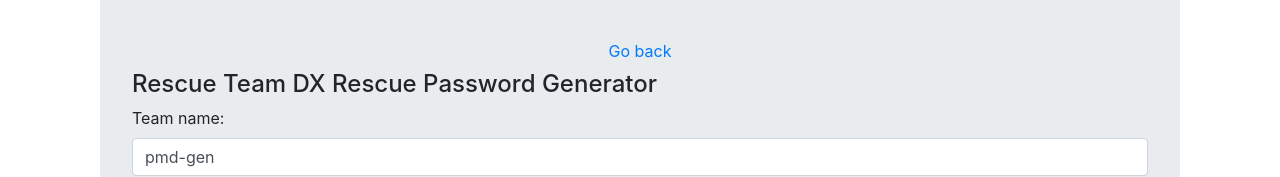
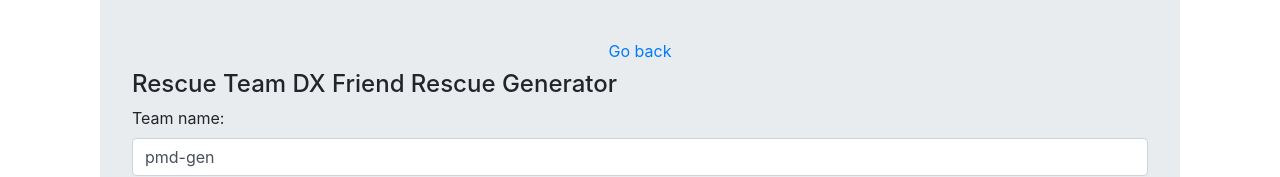
Before and after one commit to Karthik99999/pmd-gen, a SvelteKit app: page /rtdx-rescue in a window 1280 px wide. Shown: the part 125-302 px from the top of the page. Built offline with nearby package versions, Linux system fonts and the light colour scheme.

Commit message:
Fix titles

```diff
--- a/src/routes/(rt)/rt-wondermail/+page.svelte
+++ b/src/routes/(rt)/rt-wondermail/+page.svelte
@@ -96,6 +96,8 @@
 	<a class="btn btn-link" href={base}>Go back</a>
 </center>
 
+<h4>Rescue Team Wondermail Generator</h4>
+
 <form on:submit={generate}>
 	<div class="form-group">
 		<label for="missionType">Mission Type:</label>
--- a/src/routes/(rtdx)/rtdx-rescue/+page.svelte
+++ b/src/routes/(rtdx)/rtdx-rescue/+page.svelte
@@ -31,7 +31,7 @@
 	<a class="btn btn-link" href={base}>Go back</a>
 </center>
 
-<h4>Rescue Team DX Rescue Password Generator</h4>
+<h4>Rescue Team DX Friend Rescue Generator</h4>
 
 <form on:submit={generate}>
 	<div class="form-group">
```
